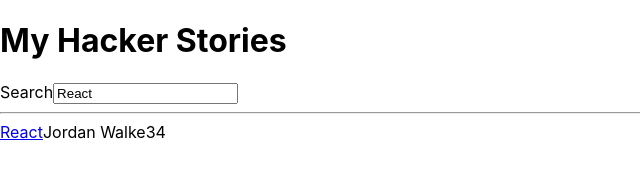
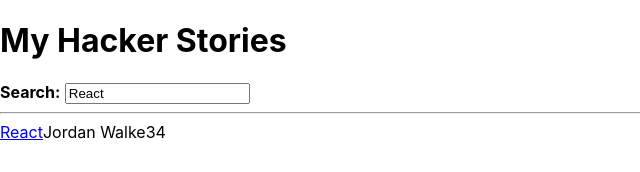
Before and after one commit to RodPeralta/hacker-stories, a React (Create React App) app: page / in a window 1280 px wide. Shown: the top 172 px of the page, without its empty margins (0-640 px from the left). Built offline with nearby package versions, Linux system fonts and the light colour scheme.

Commit message:
Adding Component Composition and replacing label

```diff
--- a/src/App.js
+++ b/src/App.js
@@ -51,7 +51,9 @@
         My Hacker Stories
       </h1>
 
-      <InputWithLabel id='search' label='Search' value={searchTerm} onInputChange={handleSearch}/>
+      <InputWithLabel id='search' value={searchTerm} onInputChange={handleSearch}>
+        <strong>Search:</strong>
+      </InputWithLabel>
 
       <hr/>
 
@@ -63,9 +65,10 @@
 
 
 
-const InputWithLabel = ({id, label, value, type='text', onInputChange}) => (
+const InputWithLabel = ({id, label, value, type='text', onInputChange, children}) => (
   <>
-    <label htmlFor={id}>{label}</label>
+    <label htmlFor={id}>{children}</label>
+    &nbsp;
     <input id={id} type={type} value={value} onChange={onInputChange}/>
   </>
 );
```
